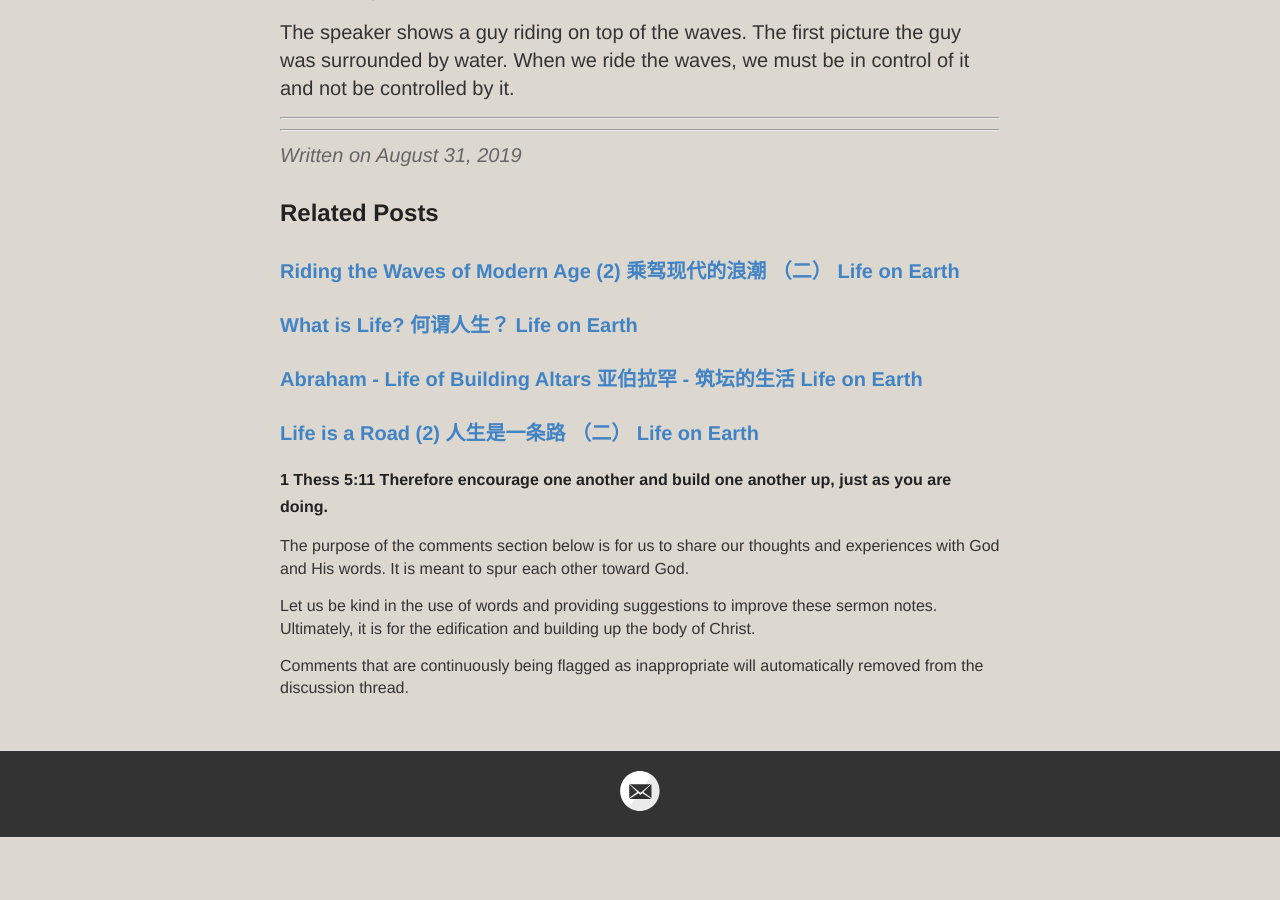
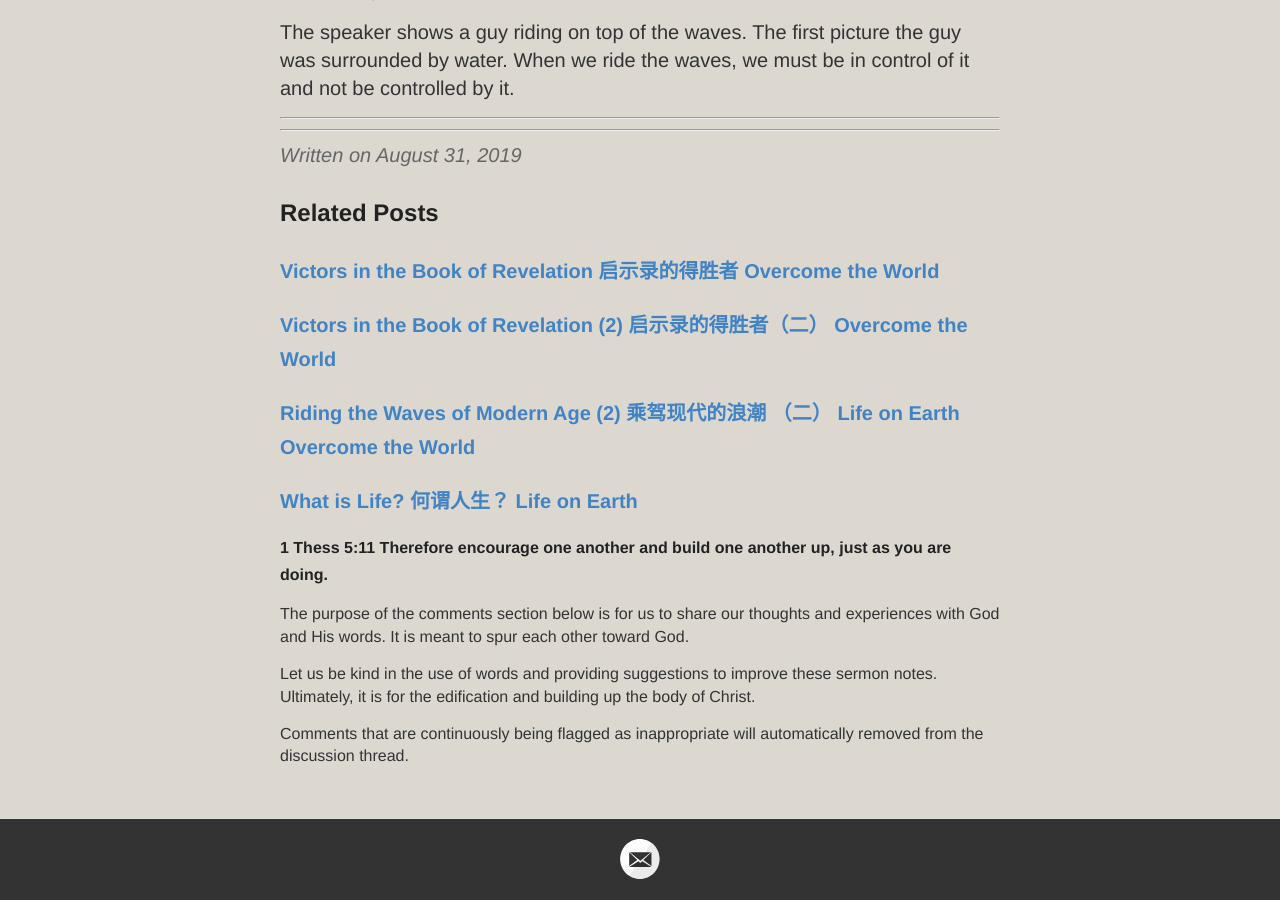
Before and after one commit to catchupTJC/catchuptjc.github.io, a Jekyll site: the page built from _posts/2019-08-31-Riding the Waves of Modern Age.md, in a window 1280 px wide and 900 px high, scrolled down 7398 px. Built offline with Jekyll 4.4.1, drawn with Linux system fonts in a browser that asks for light colours; nearby versions of some CDN libraries; comment, search, counter and statistics services are not loaded; before the commit the page ends 8236 px from its top, so only the background shows below that.

Commit message:
Update 2019-08-31-Riding the Waves of Modern Age.md

```diff
--- a/_posts/2019-08-31-Riding the Waves of Modern Age.md
+++ b/_posts/2019-08-31-Riding the Waves of Modern Age.md
@@ -2,7 +2,7 @@
 layout: post
 title: Riding the Waves of Modern Age 乘驾现代的浪潮
 category: Sermon(SG)2019
-tags: [Life on Earth]
+tags: [Life on Earth,Overcome the World]
 hymns: [69,395]
 ---
 
```
